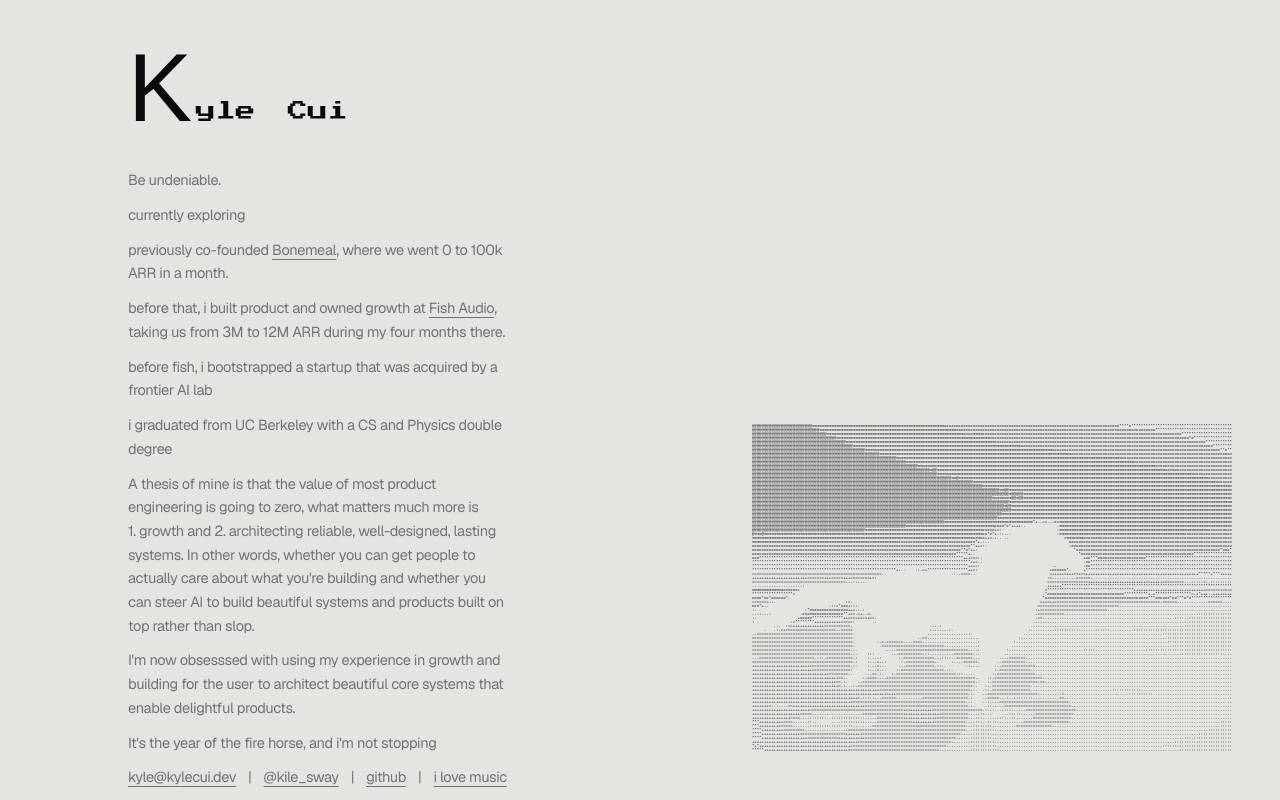
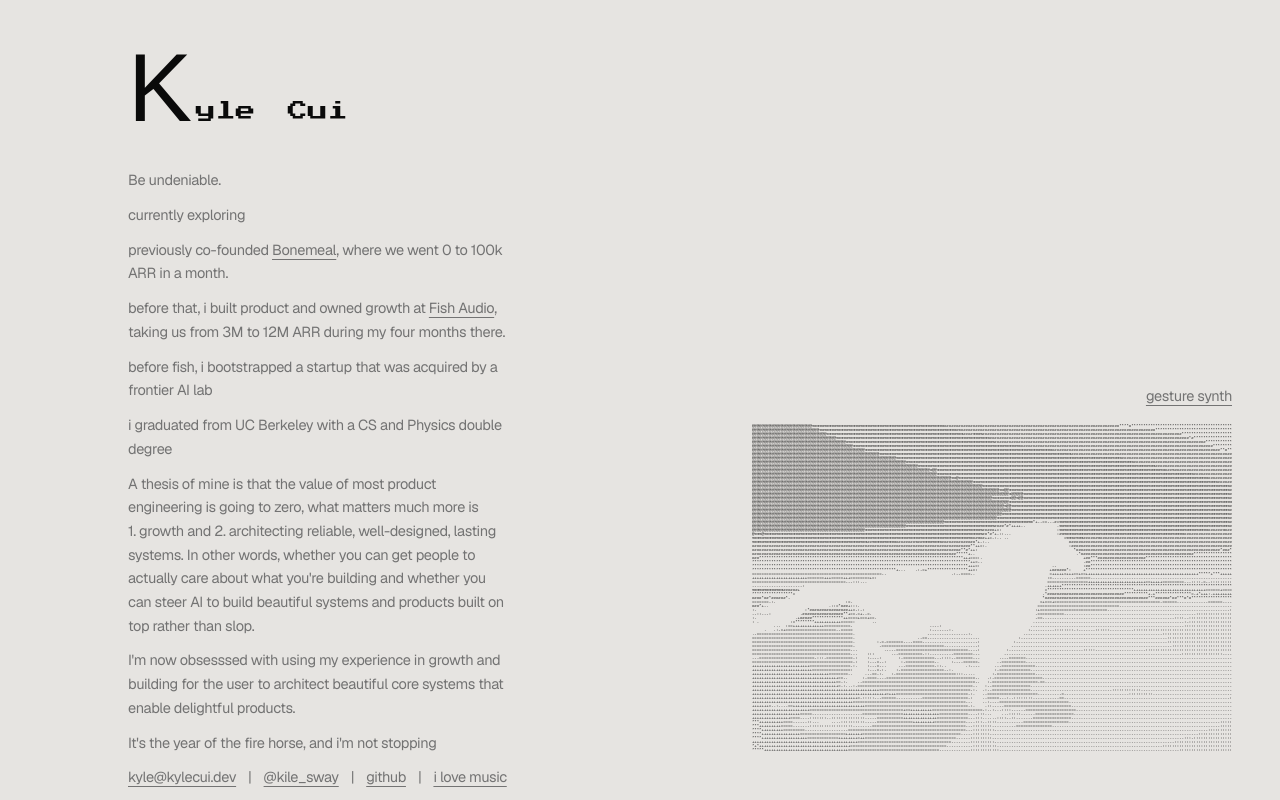
Before and after one commit to kcui5/kylecui, a Next.js app: page / in a window 1280 px wide. Built offline with nearby package versions, Linux system fonts and the light colour scheme; a web font is replaced by a local one.

Commit message:
add link to gesture synth

```diff
--- a/app/page.tsx
+++ b/app/page.tsx
@@ -121,7 +121,18 @@ export default function Page() {
         </div>
       </div>
 
-      <div className="flex items-center justify-center p-[clamp(1.5rem,5vw,3rem)] lg:items-end lg:justify-end">
+      <div className="flex flex-col items-center justify-center gap-[clamp(0.75rem,2vh,1.5rem)] p-[clamp(1.5rem,5vw,3rem)] lg:items-end lg:justify-end">
+        <p className={bodyClass}>
+          <TrackedLink
+            href="https://gesturesynthtouch.vercel.app"
+            target="_blank"
+            rel="noopener noreferrer"
+            className={linkClass}
+            destination="gesture_synth"
+          >
+            gesture synth
+          </TrackedLink>
+        </p>
         <pre
           id="horse-anim"
           style={{
```
